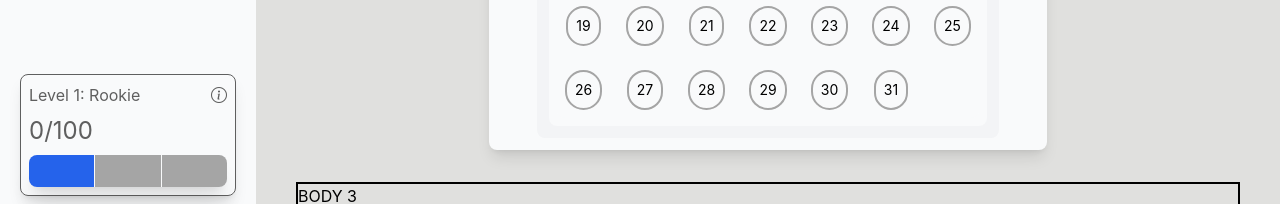
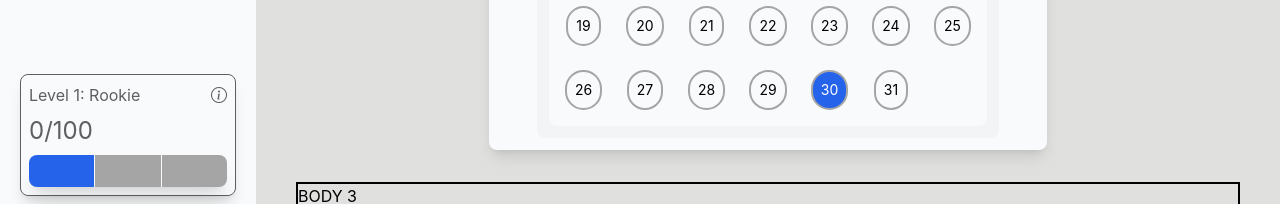
Before and after one commit to theinternetfae/Construction-site, a React (Vite) app: page /test/stats in a window 1280 px wide. Shown: the part 564-768 px from the top of the page. Built offline with nearby package versions, Linux system fonts and the light colour scheme.

Commit message:
Linked calendar to picked task

```diff
--- a/src/index.css
+++ b/src/index.css
@@ -526,7 +526,11 @@ body {
                   md:gap-6;
 
                   p {
-                    @apply border border-2 border-[var(--light-muted-text)] p-2 rounded-full text-center
+                    @apply border border-2 border-[var(--light-muted-text)] p-2 rounded-full text-center;
+
+                    i {
+                      @apply text-[var(--yellow)];
+                    }
                   }
                 }
               }
@@ -549,7 +553,7 @@ body {
     @apply bg-black/1 backdrop-blur-sm fixed top-0 z-50 w-full h-full flex justify-center;
 
     .alert-box {
-      @apply border border-2 border-[var(--accent)] mb-auto p-5 flex flex-col gap-5 bg-[var(--light-bgcolor)] text-[var(--light-text)] rounded-b-xl text-sm
+      @apply border border-2 border-[var(--accent)] mb-auto p-5 flex flex-col gap-5 bg-[var(--mainbd-bg)] text-[var(--light-text)] rounded-b-xl text-sm
       translate-y-[-30rem] transition ease-in duration-800
       /* dark:bg-[var(--dark-bgcolor)] dark:text-[var(--dark-text)] */
       md:text-base;
--- a/src/pages/Stats.jsx
+++ b/src/pages/Stats.jsx
@@ -47,10 +47,19 @@ function Stats() {
     }, [chosenMonth])
 
 
+    const [chosenTaskId, setchosenTaskId] = useState('');
 
+    const chosenTasks = useMemo(() => {
+        const chosen = taskList.filter(t => t.parentId === chosenTaskId);
 
+        const chosenScheduled = chosen.map(t => ({
+            scheduledDate: t.scheduledDate,
+            color: t.color,
+            complete: t.completed
+        }));
 
-    const [chosenTask, setChosenTask] = useState('');
+        return chosenScheduled|| [];
+    }, [chosenTaskId])
 
     const [aboutPage, setAboutPage] = useState(false);
     const [taskEditor, setTaskEditor] = useState(false);
@@ -83,8 +92,8 @@ function Stats() {
                 <i className="bi bi-lightbulb-fill"
                 onClick={() => setAboutPage(true)}></i>
 
-                <select name="" id="" value={chosenTask}
-                    onChange={(e) => setChosenTask(e.target.value)}>
+                <select name="" id="" value={chosenTaskId}
+                    onChange={(e) => setchosenTaskId(e.target.value)}>
 
                     <option value="">📈 Overall</option>
 
@@ -109,21 +118,21 @@ function Stats() {
                 <div className="stats-tasks">
 
                     <p className="stats-task"
-                        onClick={() => setChosenTask('')}
+                        onClick={() => setchosenTaskId('')}
                         style={{
-                            borderColor: !chosenTask ? 'var(--accent)' : "transparent"
+                            borderColor: !chosenTaskId ? 'var(--accent)' : "transparent"
                         }}
-                    >📈 <span className={`stats-task-title ${!chosenTask ? `block` : ''}`}>Overall</span></p>
+                    >📈 <span className={`stats-task-title ${!chosenTaskId ? `block` : ''}`}>Overall</span></p>
 
                     {uniqueTasks.map(t => {
                         return <p className="stats-task"
                             style={{
-                                borderColor: chosenTask === t.parentId ? t.color : "transparent"
+                                borderColor: chosenTaskId === t.parentId ? t.color : "transparent"
                             }}
                             key={t.parentId}
-                            onClick={() => setChosenTask(t.parentId)}
+                            onClick={() => setchosenTaskId(t.parentId)}
                         >
-                            {`${t.emoji}`}<span className={`stats-task-title ${chosenTask === t.parentId ? `block` : ''}`}>{`${t.name}`}</span>
+                            {`${t.emoji}`}<span className={`stats-task-title ${chosenTaskId === t.parentId ? `block` : ''}`}>{`${t.name}`}</span>
                         </p>
                     })}
 
@@ -159,11 +168,24 @@ function Stats() {
                                 }
 
                                 {
+
                                     visibleMonth.map((day, i) => {
                                         const isToday = day.date.isToday();
 
+                                        const color = chosenTasks.map(t => t.color);
+                                        const chosenColor = color[0];
+
+                                        const isScheduled = chosenTasks.some(t => t.scheduledDate === day.date.format('YYYY-MM-DD'));
+                                        const isCompleted = chosenTasks.some(t => t.scheduledDate === day.date.format('YYYY-MM-DD') && t.complete);
+
                                         return (
-                                            <p key={i} className="dates">{day.dayNumber}</p>
+                                            <p key={i} className={`dates
+                                                ${isToday ? 'bg-[var(--accent)] text-white' : ''}
+                                            `}
+                                            style={{
+                                                borderColor: isScheduled ? chosenColor : ''
+                                            }}
+                                            >{isCompleted ? <i className="bi bi-trophy-fill"></i> : day.dayNumber}</p>
                                         )
                                     })
                                 }
```
